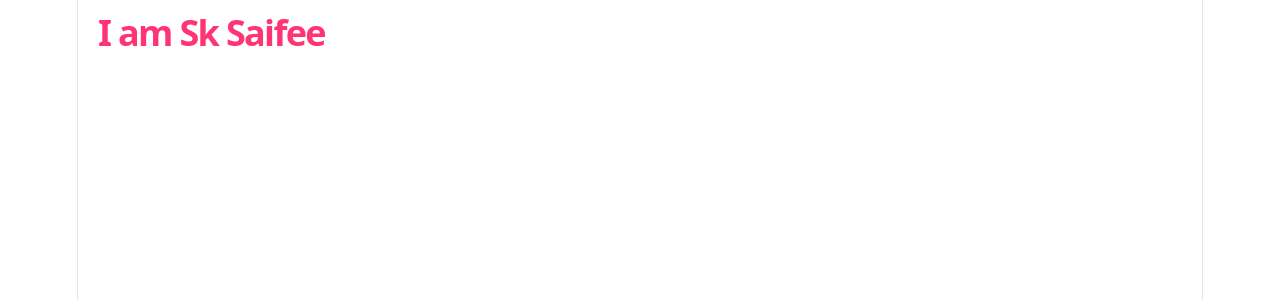
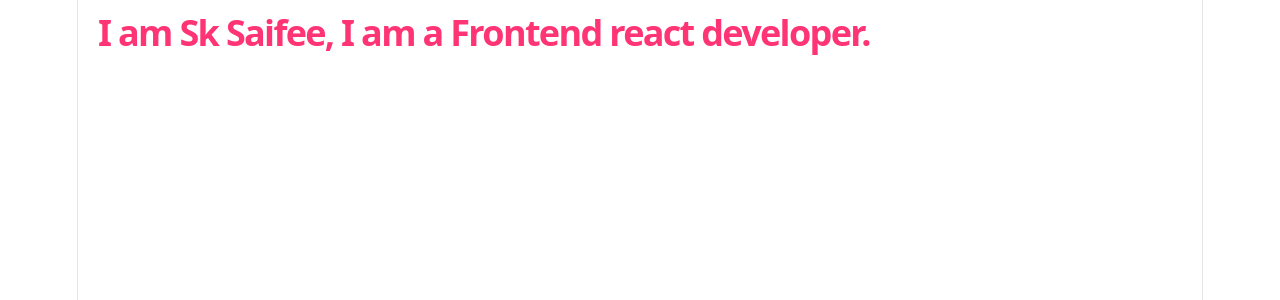
Before and after one commit to sksaifee/reactApp, a React (Vite) app in the folder ReactApp/: page / in a window 1280 px wide. Shown: the top 300 px of the page. Built offline with nearby package versions, Linux system fonts and the light colour scheme.

Commit message:
Update App.jsx

```diff
--- a/ReactApp/src/App.jsx
+++ b/ReactApp/src/App.jsx
@@ -1,7 +1,7 @@
 import './App.css'
 function app(){
   return (
-    <h1 className="heading">I am Sk Saifee</h1>
+    <h1 className="heading">I am Sk Saifee, I am a Frontend react developer.</h1>
   )
 }
 export default app;
```
